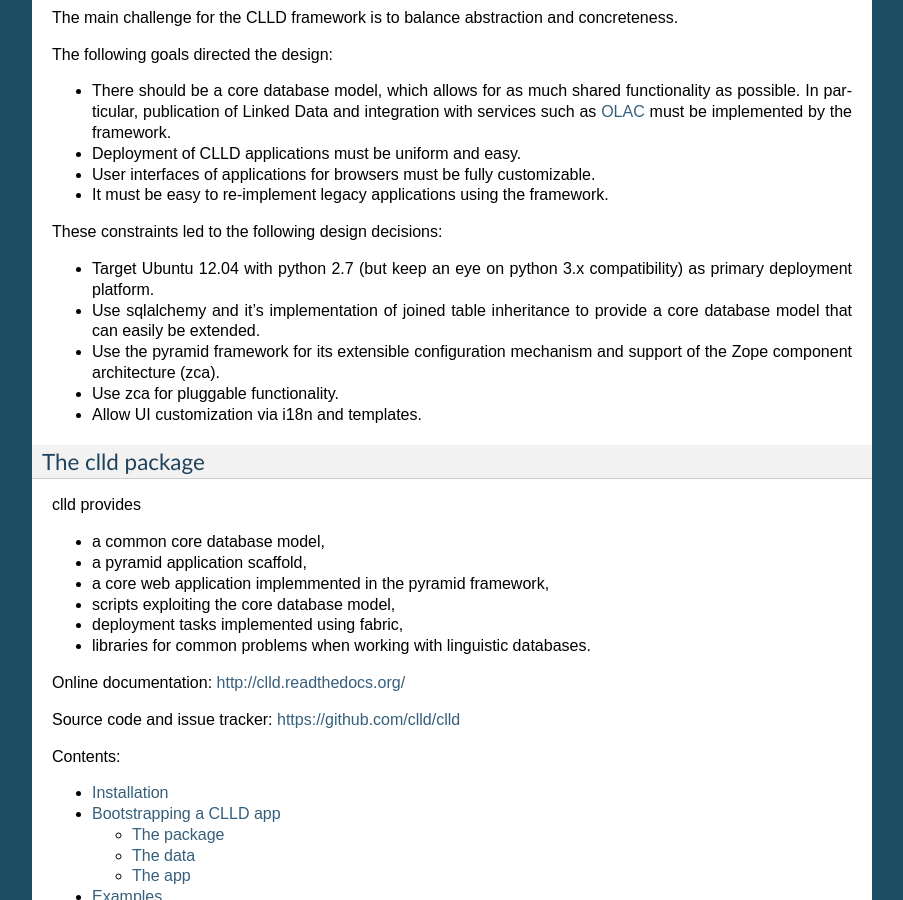
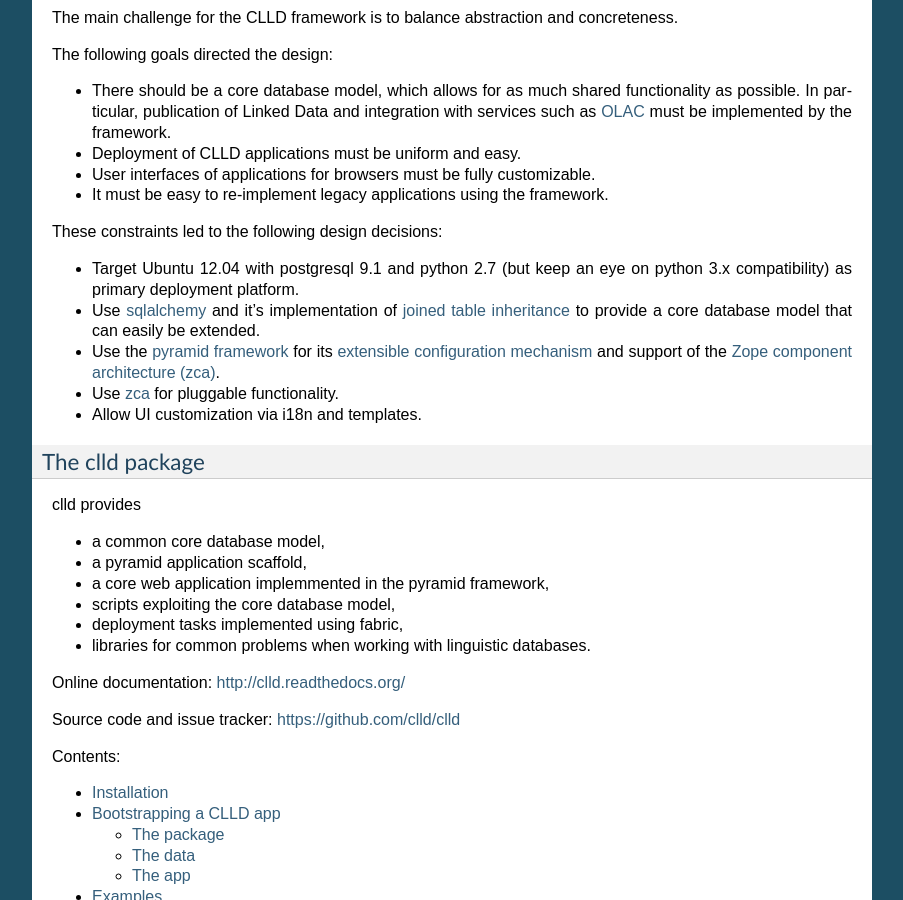
Before and after one commit to clld/clld, a Sphinx documentation site: the page built from docs/index.rst, in a window 1280 px wide and 900 px high, scrolled down 425 px. Shown: the whole window, without its empty margins (198-1101 px from the left). Built offline with Sphinx 7.4.7, drawn with Linux system fonts in a browser that asks for light colours.

Commit message:
work on docs

```diff
--- a/docs/index.rst
+++ b/docs/index.rst
@@ -39,13 +39,16 @@
 
 These constraints led to the following design decisions:
 
-- Target Ubuntu 12.04 with python 2.7 (but keep an eye on python 3.x compatibility) as
+- Target Ubuntu 12.04 with postgresql 9.1 and python 2.7 (but keep an eye on python 3.x compatibility) as
   primary deployment platform.
-- Use sqlalchemy and it's implementation of joined table inheritance to provide a core
-  database model that can easily be extended.
-- Use the pyramid framework for its extensible configuration mechanism and support of the
-  Zope component architecture (zca).
-- Use zca for pluggable functionality.
+- Use `sqlalchemy <http://sqlalchemy.org>`_ and it's implementation of
+  `joined table inheritance <http://docs.sqlalchemy.org/en/latest/orm/inheritance.html#joined-table-inheritance>`_
+  to provide a core database model that can easily be extended.
+- Use the `pyramid framework <http://docs.pylonsproject.org/projects/pyramid/>`_ for its
+  `extensible configuration mechanism <http://docs.pylonsproject.org/projects/pyramid/en/latest/narr/extconfig.html>`_
+  and support of the
+  `Zope component architecture (zca) <http://docs.pylonsproject.org/projects/pyramid/en/latest/narr/zca.html>`_.
+- Use `zca <http://www.muthukadan.net/docs/zca.html>`_ for pluggable functionality.
 - Allow UI customization via i18n and templates.
 
 
```
